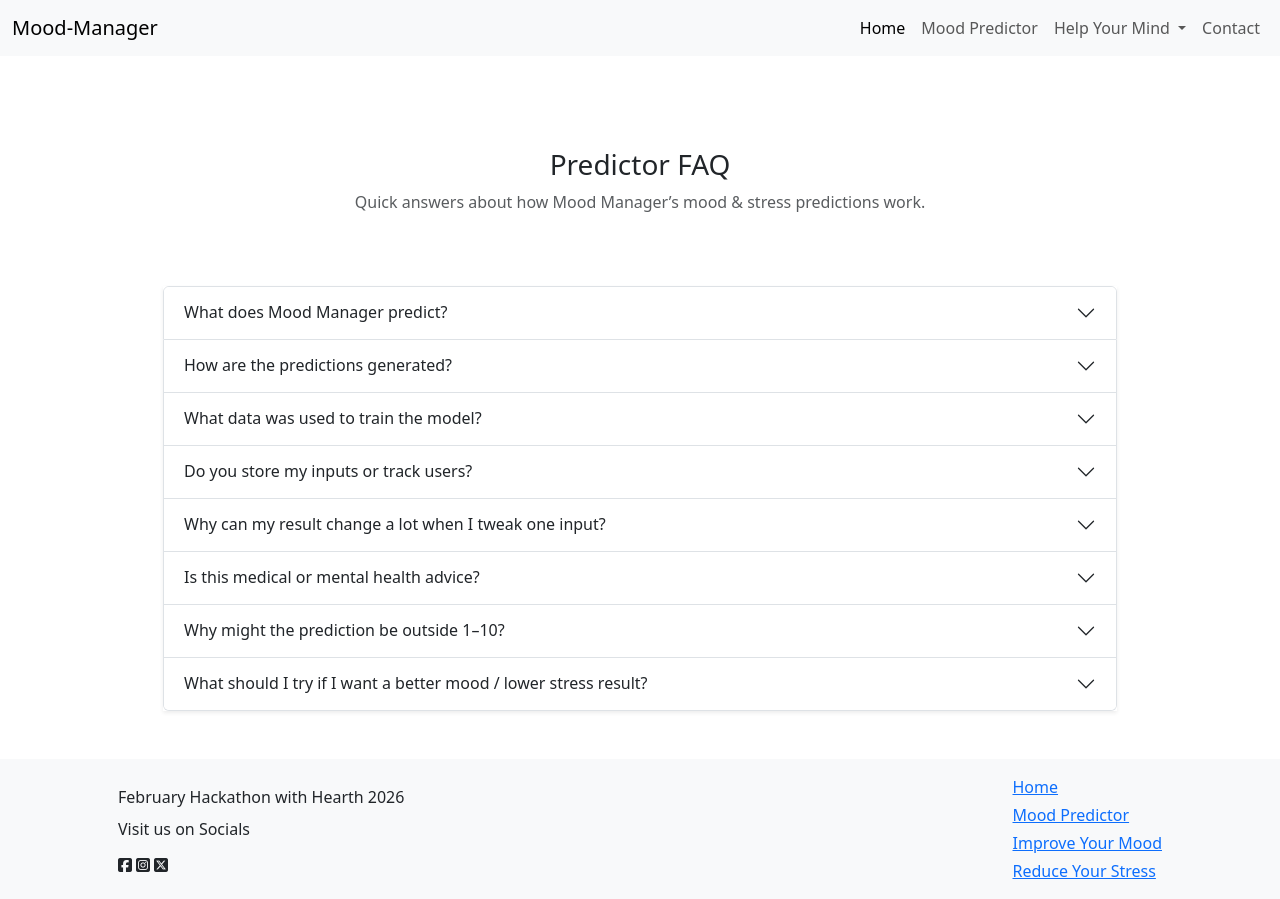
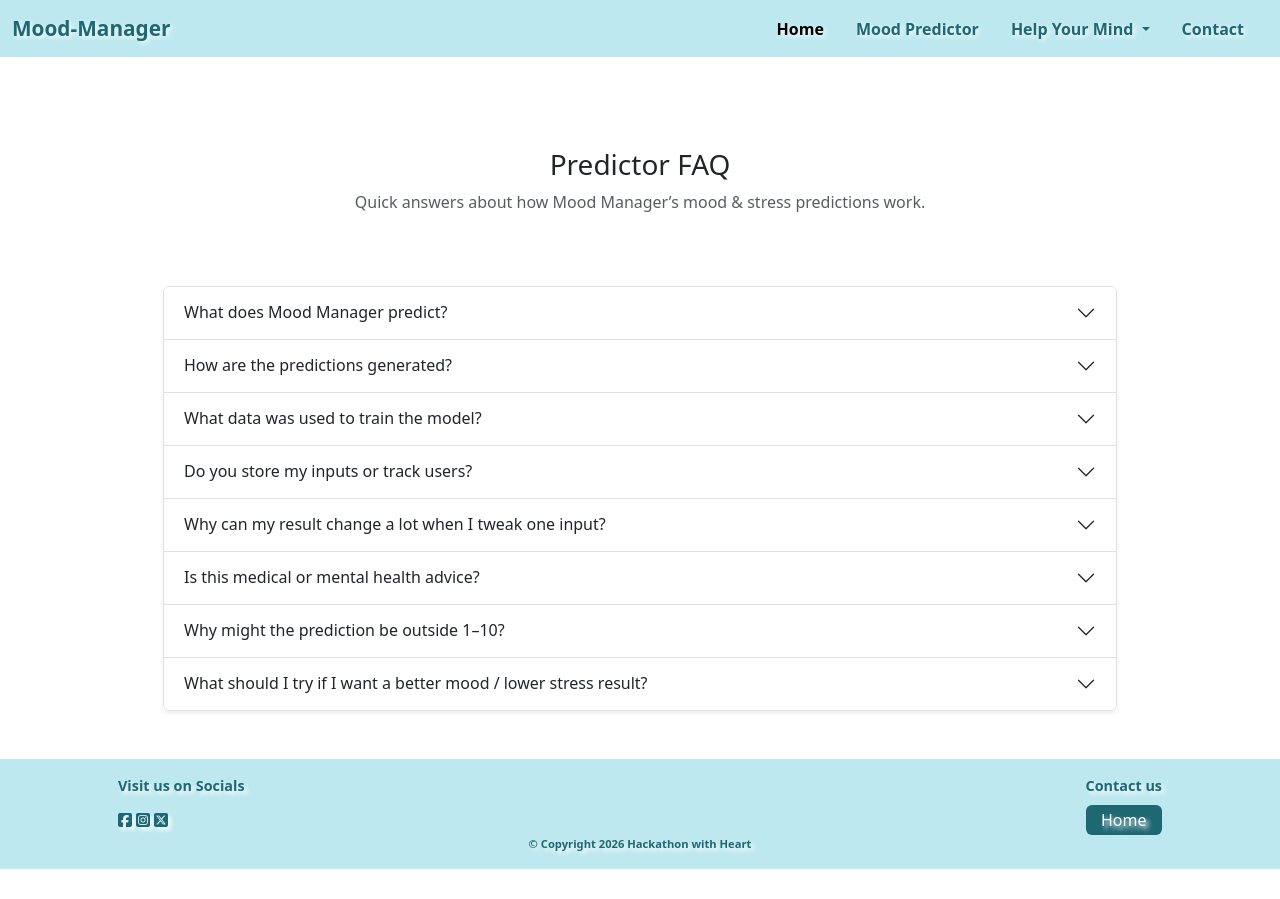
Before and after one commit to AlistairDriscoll/mood-manager, a Django app: page /faq/ in a window 1280 px wide. After the commit the page ends 869 px from the top, so only its background shows below. Run offline with Django 5.2, Linux system fonts and the light colour scheme; parts of the project's set-up code (start-up, migrations or seed data) failed here and were passed over; some libraries are stand-ins or nearby versions.

Commit message:
style nav and footer

```diff
--- a/static/css/main.css
+++ b/static/css/main.css
@@ -1,4 +1,5 @@
 /* Landing Page Styles */
+
 .landing-hero {
     min-height: 70vh;
     display: flex;
@@ -64,9 +65,9 @@
 .cta-button {
     display: inline-block;
     background-color: #ffc107;
-    color: #ffffff;
+    color: #1e6874;
     font-size: clamp(1rem, 2vw, 1.5rem);
-    font-weight: 500;
+    font-weight: 600;
     padding: 1rem 2.5rem;
     border-radius: 12px;
     text-decoration: none;
@@ -113,3 +114,179 @@ body {
     color: #ffffff;
     box-shadow: 0 6px 12px rgba(0, 0, 0, 0.15);
 }
+
+/* *navbar and footer styling*/ */
+
+.custom-navbar,
+footer,
+footer a,
+.dropdown-menu .custom-dropdown{
+    background-color: #bde8ef;
+    color: #1e6874;
+    text-shadow: #fcfcfc 3px 3px 4px;
+    font-weight: 700;
+}
+
+footer a
+ {
+    font-size: 0.9rem;
+    line-height: 1.5;
+
+}
+
+footer p {
+    font-size: 0.9rem;
+}
+
+footer i {
+    margin: 0;
+
+
+}
+
+.navbar-brand {
+    font-weight: 700;
+    font-size: 1.3rem;
+      color: #1e6874;
+      text-shadow: #fcfcfc 2px 2px 5px;
+}
+
+
+.nav-item a {
+     color: #1e6874;
+      text-shadow: #fcfcfc 2px 2px 5px;
+      font-weight: 700;
+      margin-right: 0.5rem;
+}
+
+
+
+
+/*copyright*/
+#copyright {
+    font-size: 0.7rem;
+    margin-bottom: 0;
+}
+
+.directory a {
+    text-decoration: none;
+}
+.btn-custom{
+    background-color: #1e6874;
+    color: white;
+    border: none;
+    padding: 0.2rem;
+}
+
+.btn-custom:hover {
+    background-color: #16505a;
+    color: white;
+}
+
+@media screen and (max-width: 600px) {
+
+    footer,
+    footer p,
+    footer a {
+
+        padding: 0;
+
+
+    }
+    .nav-brand {
+        font-size: 0.8rem;
+    }
+    #copyright {
+        margin-top: 0.6rem;
+        font-size: 0.6rem;
+
+    }
+}
+
+
+
+
+
+.custom-navbar,
+footer,
+footer a {
+    background-color: #bde8ef;
+    color: #1e6874;
+    text-shadow: #fcfcfc 3px 3px 4px;
+    font-weight: 700;
+}
+
+footer a
+ {
+    font-size: 0.9rem;
+    line-height: 1.5;
+
+}
+
+footer p {
+    font-size: 0.9rem;
+}
+
+footer i {
+    margin: 0;
+
+
+}
+
+.navbar-brand {
+    font-weight: 700;
+    font-size: 1.3rem;
+      color: #1e6874;
+      text-shadow: #fcfcfc 2px 2px 5px;
+}
+
+.nav-item {
+     color: #1e6874;
+      text-shadow: #fcfcfc 2px 2px 5px;
+      font-weight: 700;
+      margin-right: 0.5rem;
+}
+
+
+
+
+/*copyright*/
+#copyright {
+    font-size: 0.7rem;
+    margin-bottom: 0;
+}
+
+.directory a {
+    text-decoration: none;
+}
+.btn-custom{
+    background-color: #1e6874;
+    color: white;
+    border: none;
+    padding: 0.2rem;
+}
+
+.btn-custom:hover {
+    background-color: #16505a;
+    color: white;
+}
+
+@media screen and (max-width: 600px) {
+
+    footer,
+    footer p,
+    footer a {
+
+        padding: 0;
+
+
+    }
+    .nav-brand {
+        font-size: 0.8rem;
+    }
+    #copyright {
+        margin-top: 0.6rem;
+        font-size: 0.6rem;
+
+    }
+}
--- a/templates/base.html
+++ b/templates/base.html
@@ -13,7 +13,7 @@
 	</head>
 	<body class="d-flex flex-column min-vh-100">
 		<div>
-			<nav class="navbar navbar-expand-lg bg-body-tertiary fixed-top">
+			<nav class="navbar navbar-expand-lg fixed-top custom-navbar">
   <div class="container-fluid">
     <a class="navbar-brand" href="/">Mood-Manager</a>
     <button class="navbar-toggler" type="button" data-bs-toggle="collapse" data-bs-target="#navbarSupportedContent" aria-controls="navbarSupportedContent" aria-expanded="false" aria-label="Toggle navigation">
@@ -31,7 +31,7 @@
           <a class="nav-link dropdown-toggle" href="#" role="button" data-bs-toggle="dropdown" aria-expanded="false">
             Help Your Mind
           </a>
-          <ul class="dropdown-menu">
+          <ul class="dropdown-menu custom-dropdown">
             <li><a class="dropdown-item" href="/improve-mood">Improve Your Mood</a></li>
             <li><a class="dropdown-item" href="/reduce-stress">Reduce Stress</a></li>
             <li><hr class="dropdown-divider"></li>
@@ -47,31 +47,31 @@
 		</div>
 		{% block content %}
 		{% endblock %}
-	<footer class="mt-auto pt-3 pb-3  bg-light">
+	<footer class="mt-auto pt-3 pb-3">
   <div class="container px-5">
     <div class="d-flex justify-content-between align-items-center flex-wrap">
 
       <!-- Left side -->
-      <div class="d-flex flex-column">
-        <p class="mb-2">February Hackathon with Hearth 2026</p>
-        <p class="mb-2">Visit us on Socials</p>
+      <div class="d-flex flex-column mb-2">
+
+
+        <p>Visit us on Socials</p>
         <div class=" d-flex gap-1">
-          <i class="fa-brands fa-square-facebook mt-2"></i>
-          <i class="fa-brands fa-square-instagram mt-2"></i>
-          <i class="fa-brands fa-square-x-twitter mt-2"></i>
+          <i class="fa-brands fa-square-facebook"></i>
+          <i class="fa-brands fa-square-instagram"></i>
+          <i class="fa-brands fa-square-x-twitter "></i>
         </div>
       </div>
 
       <!-- Right side -->
-      <div class="d-flex flex-column gap-1">
-        <a href="/">Home</a>
-        <a href="/predict">Mood Predictor</a>
-        <a href="/improve-mood">Improve Your Mood</a>
-        <a href="/reduce-stress">Reduce Your Stress</a>
-      </div>
+      <div class="d-flex flex-column directory">
+		<a href="/contact-us" class=" mb-2">Contact us</a>
+        <a href="/" class="btn-custom btn">Home</a>
 
+	  </div>
     </div>
   </div>
+  <p class="text-center" id="copyright">&copy;  Copyright {% now "Y" %} Hackathon with Heart</p>
 </footer>
 		<!-- Bootstrap JS and other scripts -->
 		<script src="https://cdn.jsdelivr.net/npm/bootstrap@5.3.3/dist/js/bootstrap.bundle.min.js"></script>
```
